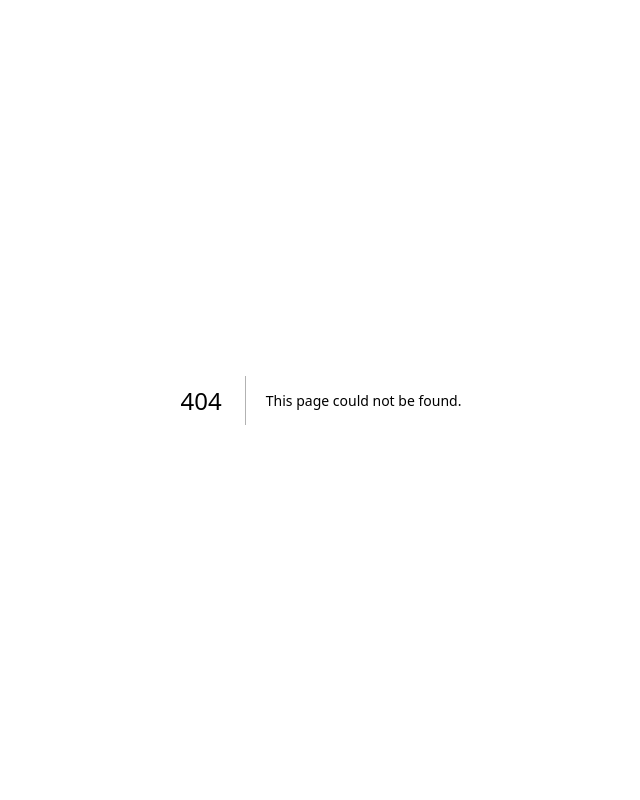
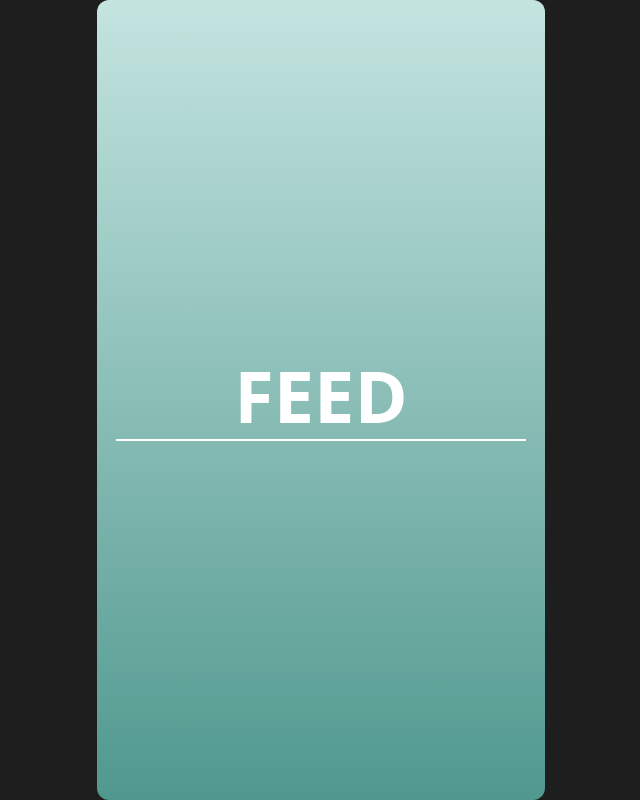
Before and after one commit to strdoffin/ugoigoRemastered, a Next.js app in the folder ugoigo/: page /feed in a window 1280 px wide. Before the commit this address had no page. Shown: the whole page, without its empty margins (319-959 px from the left). Built offline with nearby package versions, Linux system fonts and the light colour scheme.

Commit message:
ฟหกฟหก

```diff
--- /dev/null
+++ b/ugoigo/app/feed/page.tsx
@@ -0,0 +1,10 @@
+
+export default function page() {
+    return (
+        <div className="flex flex-col h-screen max-w-md mx-auto items-center justify-center rounded-xl bg-gradient-to-b from-[#C4E4E0] to-[#50988E]">
+            <h1 className="text-7xl font-bold text-white">FEED</h1>
+            <div className="w-11/12 h-[2px] bg-white mt-2"></div>
+
+        </div>
+    )
+}
--- a/ugoigo/app/signin/page.tsx
+++ b/ugoigo/app/signin/page.tsx
@@ -42,7 +42,7 @@ export default function Page() {
                                     {showPassword ? <FontAwesomeIcon icon={faEyeSlash} /> : <FontAwesomeIcon icon={faEye} />}
                                 </button>
                             </div>
-                            <button type="submit" onClick={() => { router.push("/") }} className="mt-10 p-2 flex justify-center w-3/4 text-white bg-white rounded-lg">
+                            <button type="submit" onClick={() => { router.push("/feed") }} className="mt-10 p-2 flex justify-center w-3/4 text-white bg-white rounded-lg">
                                 <h2 className="text-gray-600">Sign In</h2>
                                 <FontAwesomeIcon icon={faChevronCircleRight} className="text-2xl ml-2 text-[#579D93]" />
                             </button>
--- a/ugoigo/app/signup/page.tsx
+++ b/ugoigo/app/signup/page.tsx
@@ -74,7 +74,7 @@ export default function Page() {
                         <input type="tel" name="Phone" className="rounded-lg p-2 placeholder:px-1" placeholder="xxx-xxxx-xxxx" />
                     </div>
                     <div className="flex flex-col items-center pt-6">
-                        <button type="submit" onClick={()=>{router.push("/")}} className="p-2 flex justify-center w-full md:w-3/4 text-white bg-white rounded-lg">
+                        <button type="submit" onClick={()=>{router.push("/signin")}} className="p-2 flex justify-center w-full md:w-3/4 text-white bg-white rounded-lg">
                             <h2 className="text-gray-600">Create Account</h2>
                             <FontAwesomeIcon icon={faChevronCircleRight} className="text-2xl ml-2 text-[#579D93]" />
                         </button>
```
